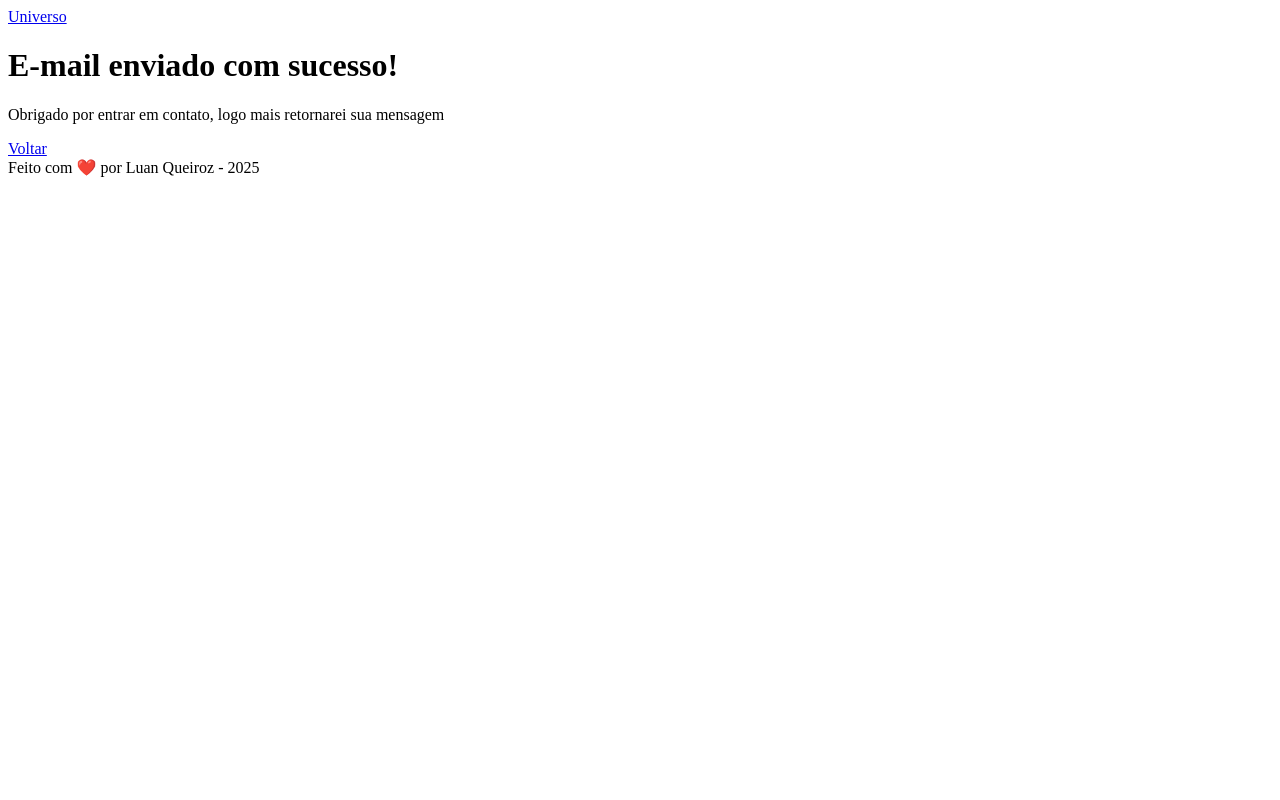
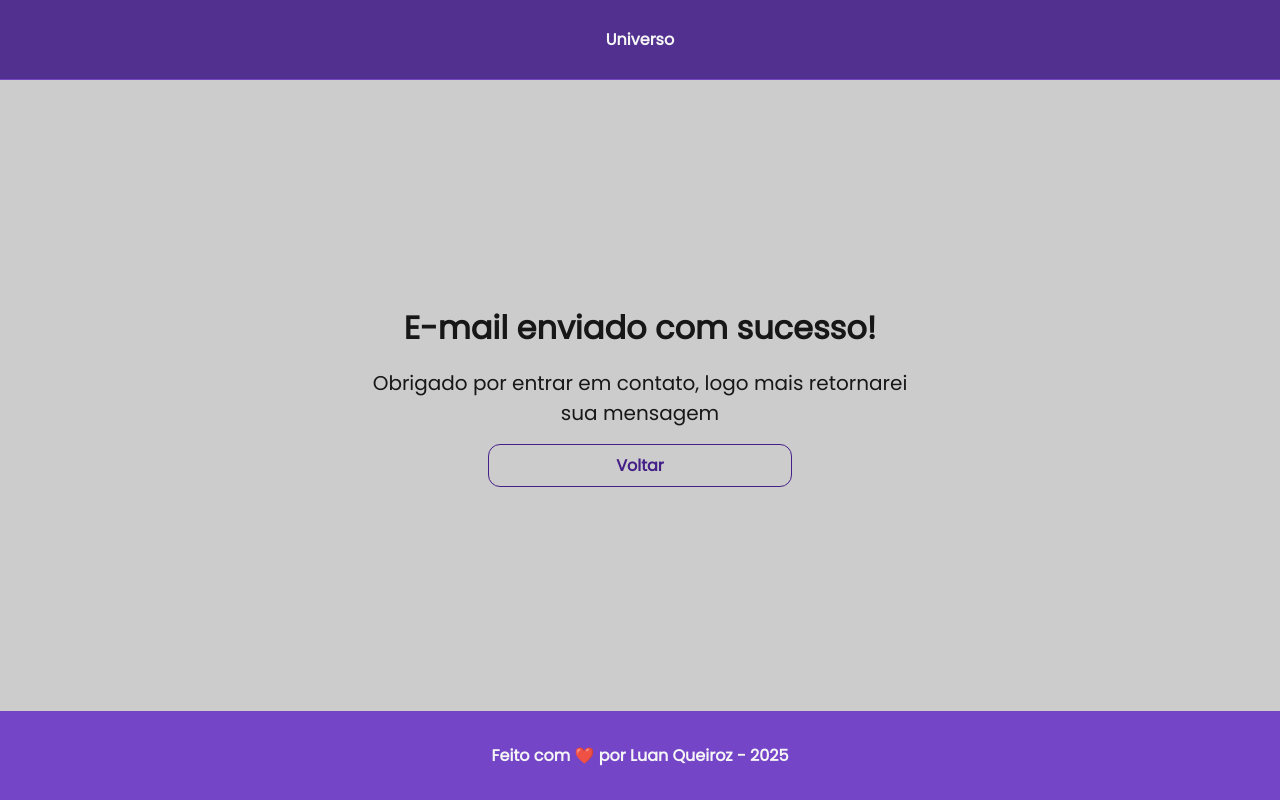
Before and after one commit to Luuh03/porfolio_fundweb, a plain HTML site: page sucess.html in a window 1280 px wide. Drawn offline with Linux system fonts and the light colour scheme.

Commit message:
:lipstick: Implementação da estilização da página 'sucess'

```diff
--- a/assets/css/styles.css
+++ b/assets/css/styles.css
@@ -293,6 +293,33 @@ footer {
     filter: opacity(0.9);
 }
 
+/* Home - Página Sucess */
+.home_container_sucess {
+    height: calc(100vh - 12.56rem);
+    max-width: 1120px;
+    margin: 1rem auto;
+    padding: 0 1rem;
+}
+
+.home_container_sucess .botao {
+    width: 50%;
+}
+
+#home_sucess {
+    width: 50vw;
+    flex-direction: column;
+}
+
+#home_sucess h1 {
+    font-size: 2rem;
+    font-weight: 700;
+}
+
+#home_sucess h4 {
+    font-size: 1.25rem;
+    padding: 1rem;
+}
+
 /* Responsividade Mobile */
 
 @media screen and (max-width: 960px) {
--- a/sucess.html
+++ b/sucess.html
@@ -1,21 +1,30 @@
 <!DOCTYPE html>
 <html lang="pt-br">
 <head>
+     <!-- Servidores de Fontes do Google -->
+    <link rel="preconnect" href="https://fonts.googleapis.com">
+    <link rel="preconnect" href="https://fonts.gstatic.com" crossorigin>
+
+    <!-- Fonte do Google - Poppins -->
+    <link href="https://fonts.googleapis.com/css2?family=Poppins&display=swap" rel="stylesheet">
+
+    <link rel="stylesheet" href="./assets/css/styles.css">
+
     <meta charset="UTF-8">
     <meta name="viewport" content="width=device-width, initial-scale=1.0">
     <link rel="icon" href="./assets/img/favicon.svg">
     <title>E-mail enviado!</title>
 </head>
 <body>
-    <header>
+    <header class="flex menu_container">
         <a href="./index.html">Universo</a>
     </header>
 
-    <main>
+    <main id="home_sucess" class="flex home_container_sucess">
         <h1>E-mail enviado com sucesso!</h1>
-        <p>Obrigado por entrar em contato, logo mais retornarei sua mensagem</p>
+        <h4>Obrigado por entrar em contato, logo mais retornarei sua mensagem</h4>
 
-        <a href="./index.html">Voltar</a>
+        <a class="flex botao" href="./index.html">Voltar</a>
     </main>
 
     <footer>
```
